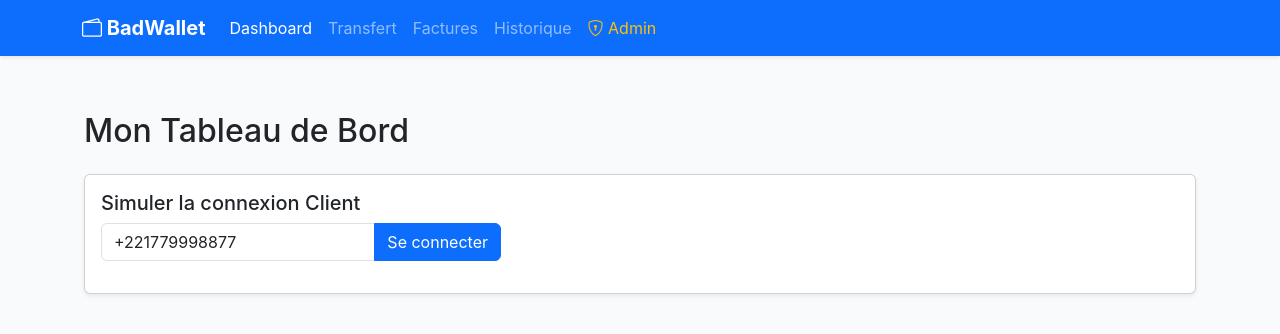
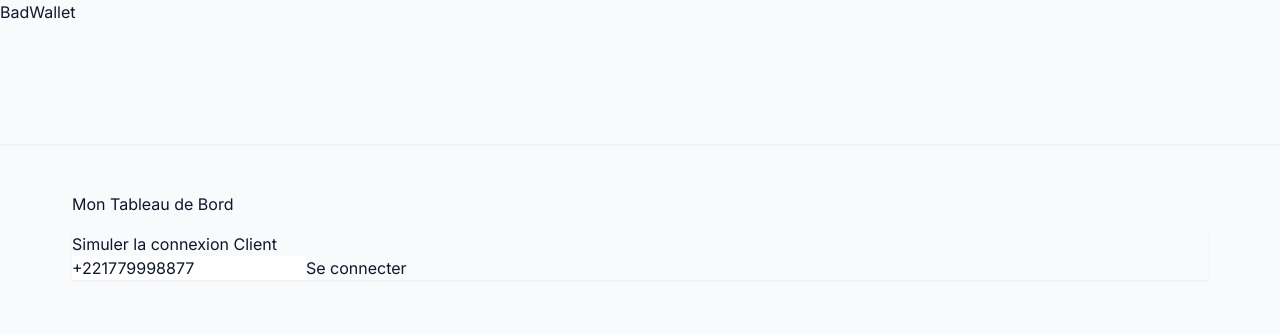
Before and after one commit to macean20/BadwalletWeb, an Angular app: page /dashboard in a window 1280 px wide. Shown: the top 334 px of the page. Built offline with nearby package versions, Linux system fonts and the light colour scheme.

Commit message:
feat(core): setup tailwind, interceptors and global error handling

```diff
--- a/package.json
+++ b/package.json
@@ -27,12 +27,15 @@
     "@angular/cli": "^17.3.17",
     "@angular/compiler-cli": "^17.3.0",
     "@types/jasmine": "~5.1.0",
+    "autoprefixer": "^10.5.2",
     "jasmine-core": "~5.1.0",
     "karma": "~6.4.0",
     "karma-chrome-launcher": "~3.2.0",
     "karma-coverage": "~2.2.0",
     "karma-jasmine": "~5.1.0",
     "karma-jasmine-html-reporter": "~2.1.0",
+    "postcss": "^8.5.16",
+    "tailwindcss": "^3.4.19",
     "typescript": "~5.4.2"
   }
 }
--- a/src/app/app.config.ts
+++ b/src/app/app.config.ts
@@ -1,12 +1,13 @@
 import { ApplicationConfig } from '@angular/core';
 import { provideRouter } from '@angular/router';
-import { provideHttpClient } from '@angular/common/http';
+import { provideHttpClient, withInterceptors } from '@angular/common/http';
+import { httpErrorInterceptor } from './core/interceptors/http-error.interceptor';
 
 import { routes } from './app.routes';
 
 export const appConfig: ApplicationConfig = {
   providers: [
     provideRouter(routes),
-    provideHttpClient()
+    provideHttpClient(withInterceptors([httpErrorInterceptor]))
   ]
 };
--- /dev/null
+++ b/src/app/core/interceptors/http-error.interceptor.ts
@@ -0,0 +1,33 @@
+import { HttpInterceptorFn, HttpErrorResponse } from '@angular/common/http';
+import { inject } from '@angular/core';
+import { catchError } from 'rxjs/operators';
+import { throwError } from 'rxjs';
+import { ToastService } from '../utils/toast.service';
+
+export const httpErrorInterceptor: HttpInterceptorFn = (req, next) => {
+  const toastService = inject(ToastService);
+
+  return next(req).pipe(
+    catchError((error: HttpErrorResponse) => {
+      let errorMessage = 'Une erreur inattendue est survenue.';
+
+      if (error.error instanceof ErrorEvent) {
+        // Erreur côté client
+        errorMessage = `Erreur: ${error.error.message}`;
+      } else {
+        // Erreur côté serveur (Spring Boot)
+        if (error.status === 0) {
+          errorMessage = 'Impossible de se connecter au serveur (Erreur réseau).';
+        } else if (error.error && error.error.message) {
+          // Erreurs formatées par notre GlobalExceptionHandler de Spring
+          errorMessage = error.error.message;
+        } else {
+          errorMessage = `Erreur serveur HTTP ${error.status}`;
+        }
+      }
+
+      toastService.error(errorMessage);
+      return throwError(() => new Error(errorMessage));
+    })
+  );
+};
--- /dev/null
+++ b/src/app/core/utils/toast.service.ts
@@ -0,0 +1,33 @@
+import { Injectable, signal } from '@angular/core';
+
+export interface Toast {
+  id: number;
+  message: string;
+  type: 'success' | 'error' | 'info';
+}
+
+@Injectable({ providedIn: 'root' })
+export class ToastService {
+  toasts = signal<Toast[]>([]);
+  private idCounter = 0;
+
+  show(message: string, type: 'success' | 'error' | 'info' = 'info') {
+    const id = this.idCounter++;
+    this.toasts.update(t => [...t, { id, message, type }]);
+
+    // Auto remove after 4 seconds
+    setTimeout(() => this.remove(id), 4000);
+  }
+
+  success(message: string) {
+    this.show(message, 'success');
+  }
+
+  error(message: string) {
+    this.show(message, 'error');
+  }
+
+  remove(id: number) {
+    this.toasts.update(t => t.filter(toast => toast.id !== id));
+  }
+}
--- a/src/index.html
+++ b/src/index.html
@@ -6,13 +6,8 @@
   <base href="/">
   <meta name="viewport" content="width=device-width, initial-scale=1">
   <link rel="icon" type="image/x-icon" href="favicon.ico">
-  <!-- Bootstrap CSS -->
-  <link href="https://cdn.jsdelivr.net/npm/bootstrap@5.3.3/dist/css/bootstrap.min.css" rel="stylesheet">
-  <link rel="stylesheet" href="https://cdn.jsdelivr.net/npm/bootstrap-icons@1.11.3/font/bootstrap-icons.min.css">
 </head>
 <body>
   <app-root></app-root>
-  <!-- Bootstrap JS -->
-  <script src="https://cdn.jsdelivr.net/npm/bootstrap@5.3.3/dist/js/bootstrap.bundle.min.js"></script>
 </body>
 </html>
--- a/src/styles.css
+++ b/src/styles.css
@@ -1 +1,11 @@
-/* You can add global styles to this file, and also import other style files */
+@import url('https://fonts.googleapis.com/css2?family=Inter:wght@300;400;500;600;700&display=swap');
+
+@tailwind base;
+@tailwind components;
+@tailwind utilities;
+
+@layer base {
+  body {
+    @apply bg-fintech-light text-fintech-dark font-sans antialiased;
+  }
+}
--- /dev/null
+++ b/tailwind.config.js
@@ -0,0 +1,24 @@
+/** @type {import('tailwindcss').Config} */
+module.exports = {
+  content: [
+    "./src/**/*.{html,ts}",
+  ],
+  theme: {
+    extend: {
+      colors: {
+        fintech: {
+          dark: '#0f172a',    // bg-slate-900
+          primary: '#2563eb', // bg-blue-600
+          accent: '#10b981',  // bg-emerald-500
+          light: '#f8fafc',   // bg-slate-50
+          card: '#ffffff',
+          danger: '#ef4444'
+        }
+      },
+      fontFamily: {
+        sans: ['Inter', 'system-ui', 'sans-serif'],
+      }
+    },
+  },
+  plugins: [],
+}
```
Also changed, not shown: 1 other file (tests, documents, lock files or other folders).
